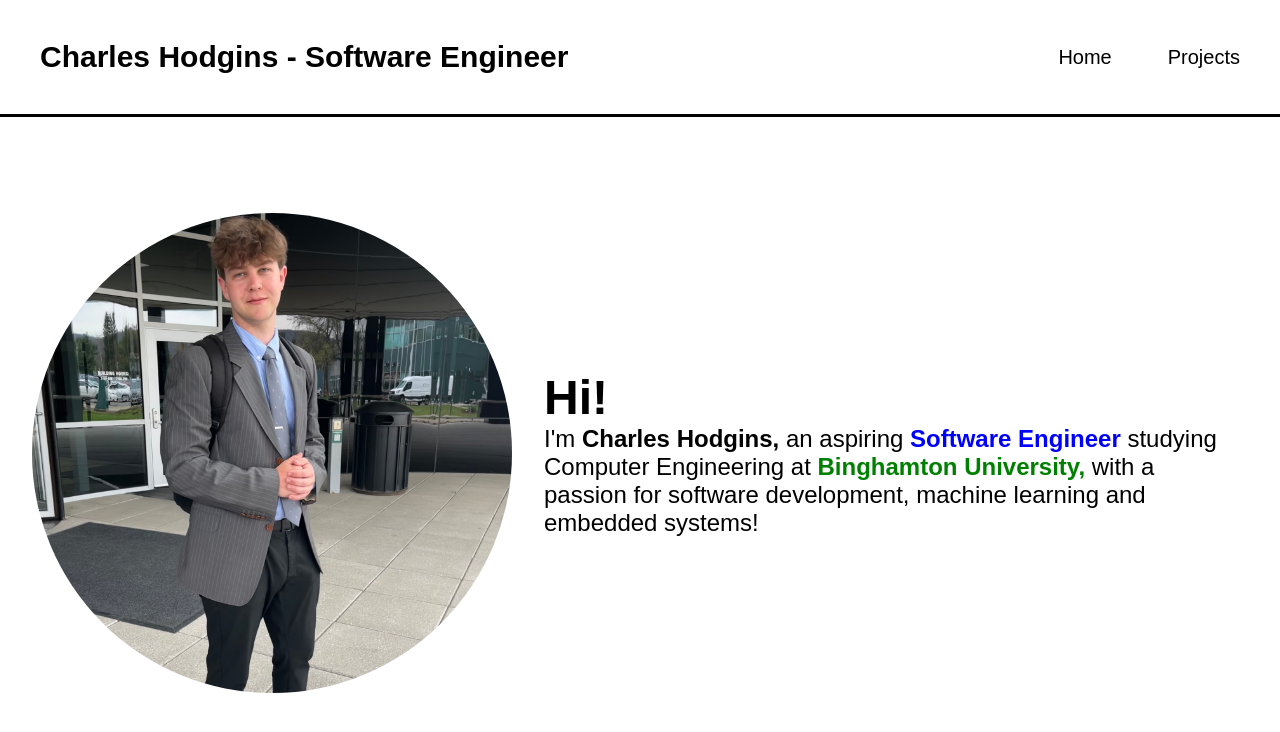
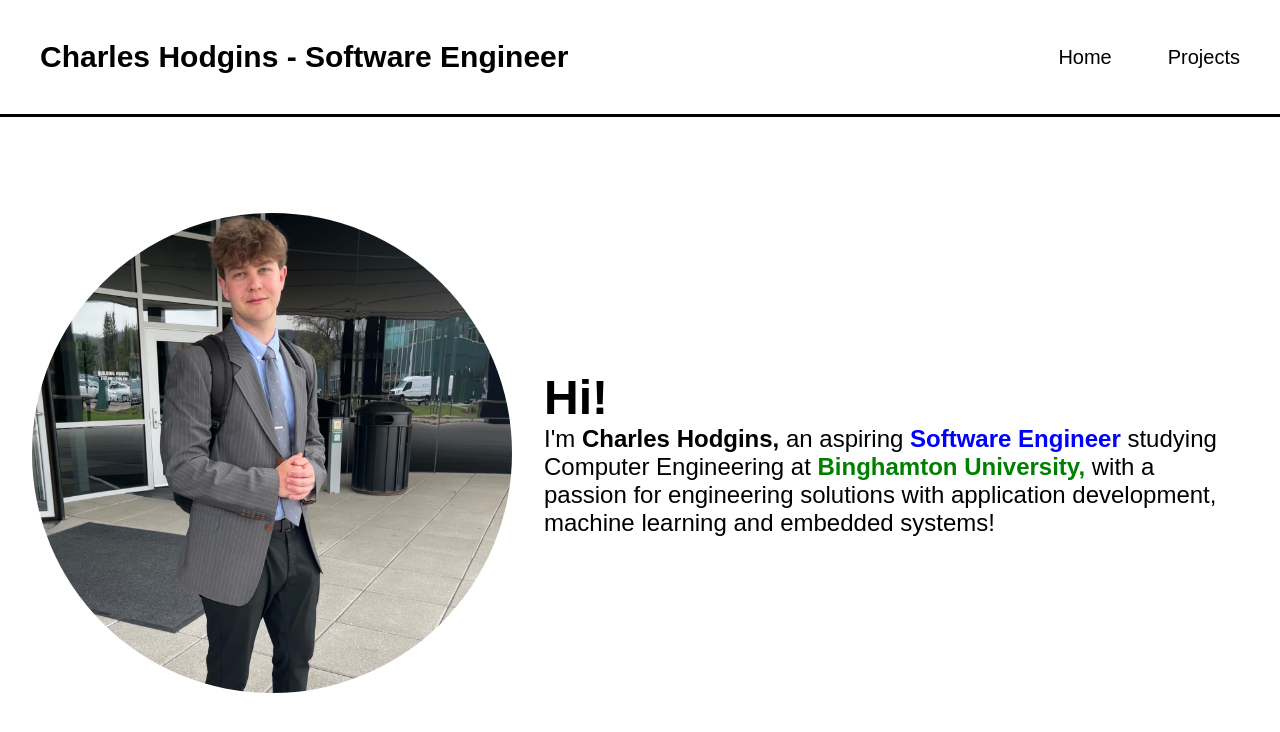
Before and after one commit to c3hodgins/next-portfolio, a Next.js app: page / in a window 1280 px wide. Shown: the top 732 px of the page. Built offline with nearby package versions, Linux system fonts and the light colour scheme; no server answers; the database is empty.

Commit message:
added focus area line to education

```diff
--- a/components/Hero/Hero.js
+++ b/components/Hero/Hero.js
@@ -8,7 +8,7 @@ export default function Hero({ section }){
         <span style = {{color: "blue", fontWeight: "bold"}} > Software Engineer </span>
         studying Computer Engineering at{" "}
         <span style = {{color: "green",fontWeight: "bold"}}> Binghamton University, </span>
-        with a passion for software development, machine learning and embedded
+        with a passion for engineering solutions with application development, machine learning and embedded
         systems!
       </p>
     );
--- a/components/Resume/Resume.js
+++ b/components/Resume/Resume.js
@@ -16,13 +16,18 @@ export default function Resume() {
             ))}
           </div>
           <div className={styles.education}>
-            <div className= {styles.educationInfo}>
+            <div className={styles.educationInfo}>
               <h1>🎓 Education</h1>
               {educationInfo.map((education, idx) => (
                 <div key={idx}>
                   <h2 key={education.Degree}>{education.Degree}</h2>
                   <h4 key={education.University}>
                     {education.University + ", " + education.Grad}
+                    {education.Focus && (
+                      <h4 key={education.Focus}>
+                        {"Focus in  " + education.Focus}
+                      </h4>
+                    )}
                   </h4>
                 </div>
               ))}
@@ -44,7 +49,7 @@ export default function Resume() {
             ></img>
           </a>
           <a
-            className='linkButton'
+            className="linkButton"
             href="https://docs.google.com/document/d/1pftUnBcoq_FD3LJpyaXcibGvlFqkNmnq4CkL2nCDFqY/export?format=pdf"
           >
             Download Resume
@@ -81,6 +86,7 @@ const educationInfo = [
   },
   {
     Degree: "Masters of Science in Electrical and Computer Engineering",
+    Focus: "Signal Processing",
     University: "Binghamton University, State University of New York",
     Grad: "May 2026",
   },
```
